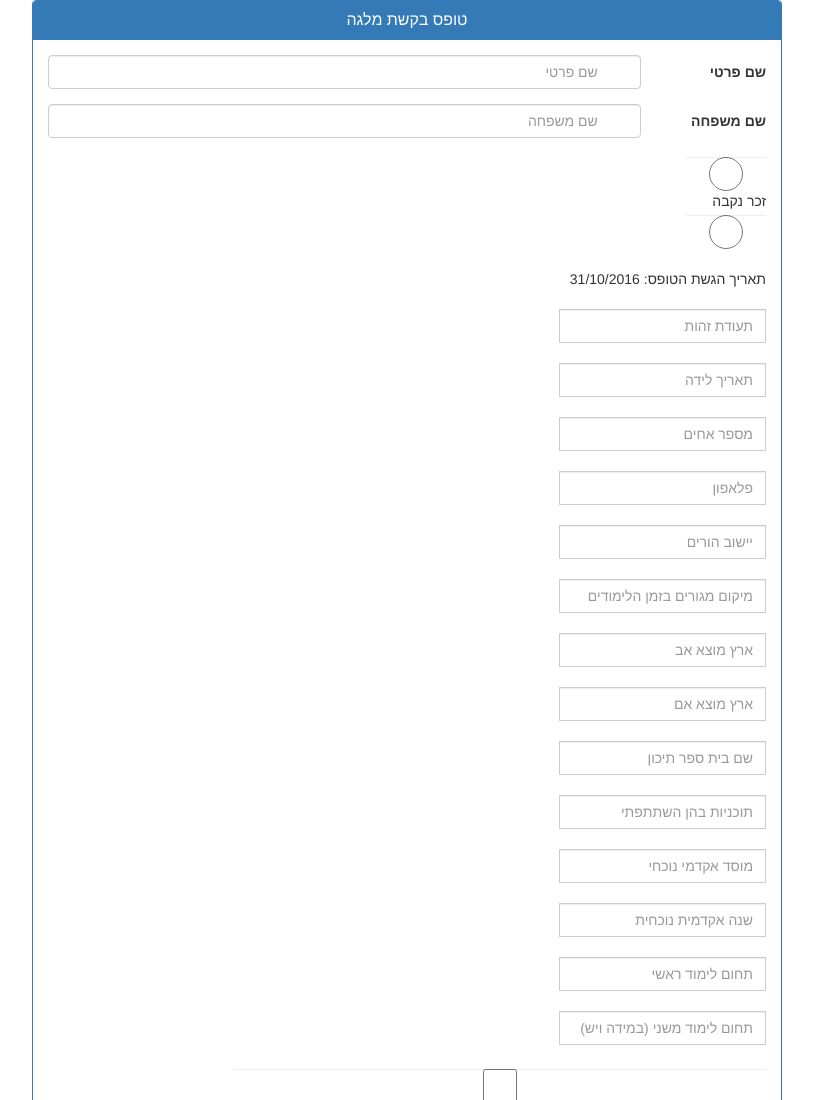
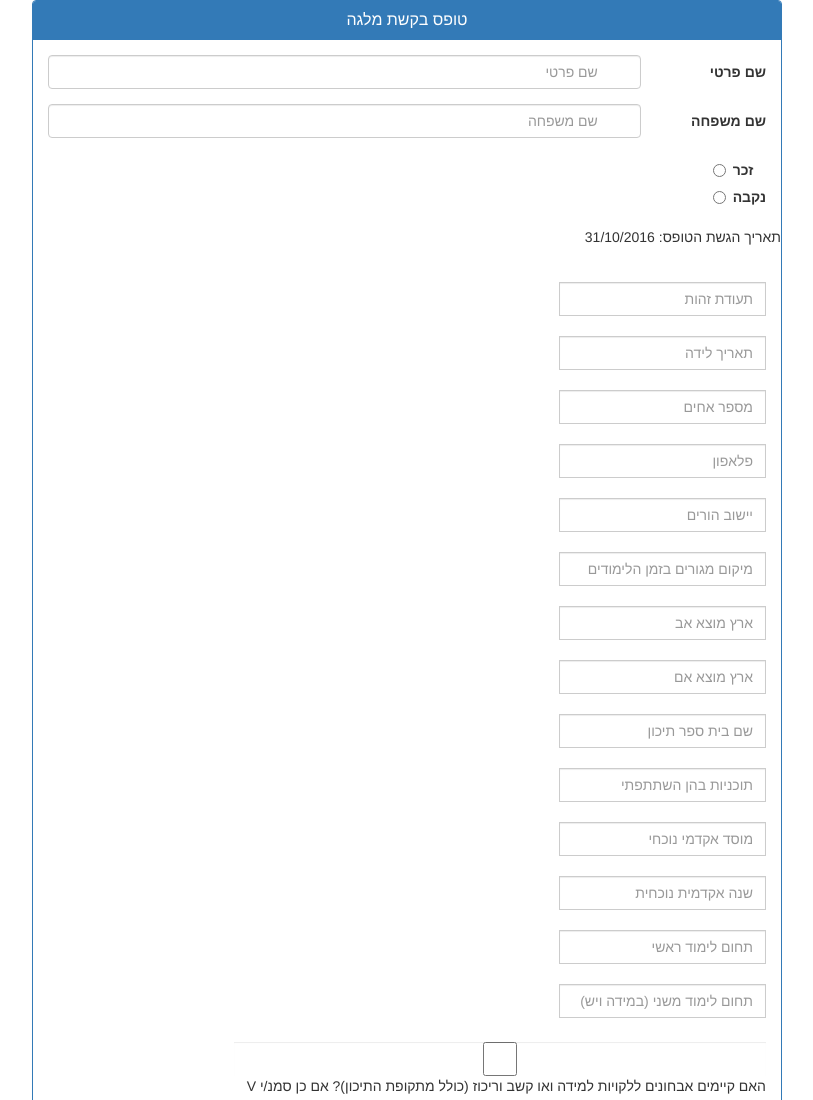
Before and after one commit to idanizi/heznek_mail.client, a website: page index.html in a window 1280 px wide. Shown: the top 1100 px of the page, without its empty margins (233-1046 px from the left). Drawn offline with nearby package versions, Linux system fonts and the light colour scheme.

Commit message:
working over the inputs one-by one

```diff
--- a/index.html
+++ b/index.html
@@ -65,7 +65,8 @@
                      ng-class="validationClass(myForm.lastName, [])">
                     <label for="lastName" class="control-label col-sm-2 col-sm-push-10">שם משפחה</label>
                     <div class="col-sm-10 col-sm-pull-2">
-                        <input ng-model="data.lastName" name="lastName" id="lastName" type="text" class="form-control" placeholder="שם משפחה"
+                        <input ng-model="data.lastName" name="lastName" id="lastName" type="text" class="form-control"
+                               placeholder="שם משפחה"
                                aria-describedby="basic-addon1"
                                required aria-describedby="lastNameHelp" pattern="[\u05D0-\u05EA, ]+">
                         <span class="glyphicon glyphicon-remove form-control-feedback"
@@ -77,17 +78,21 @@
                     </div>
                 </div>
 
-                <div class="input-group">
+                <div dir="ltr" class="input-group">
+                    <label class="radio" for="sex_m">
+                        <input ng-model="data.sex" id="sex_m" name="sex" type="radio" value="male">
+                        <bdi>זכר</bdi>
+                    </label>
 
-                    <input ng-model="data.sex" id="sex" type="radio" class="form-control" value="male"
-                           aria-describedby="basic-addon1"> זכר
-                    <input ng-model="data.sex" id="sex" type="radio" class="form-control" value="female"
-                           aria-describedby="basic-addon1"> נקבה
+                    <label class="radio" for="sex_f">
+                        <input ng-model="data.sex" id="sex_f" name="sex" type="radio" value="female">
+                        <bdi>נקבה</bdi>
+                    </label>
                 </div>
+
                 <br/>
 
-                <div class="input-group">
-                    תאריך הגשת הטופס:
+                <div class="form-group"><bdi>תאריך הגשת הטופס: </bdi>
                     <time pubdate>{{::data.dateNow}}</time>
                     <input ng-model="data.submitDate" type="hidden" class="form-control" value="{{::data.dateNow}}"
                            aria-describedby="basic-addon1" disabled>
```
